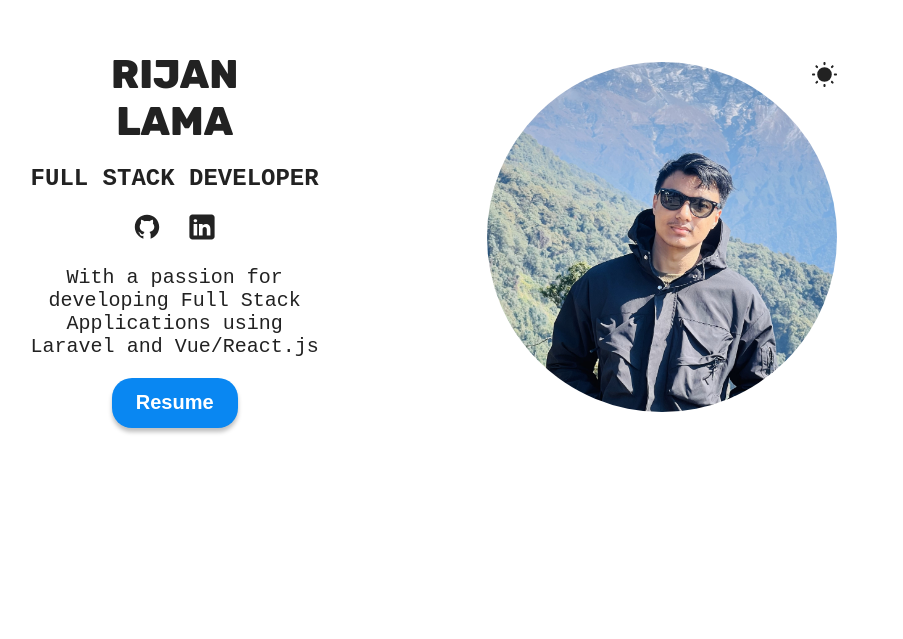
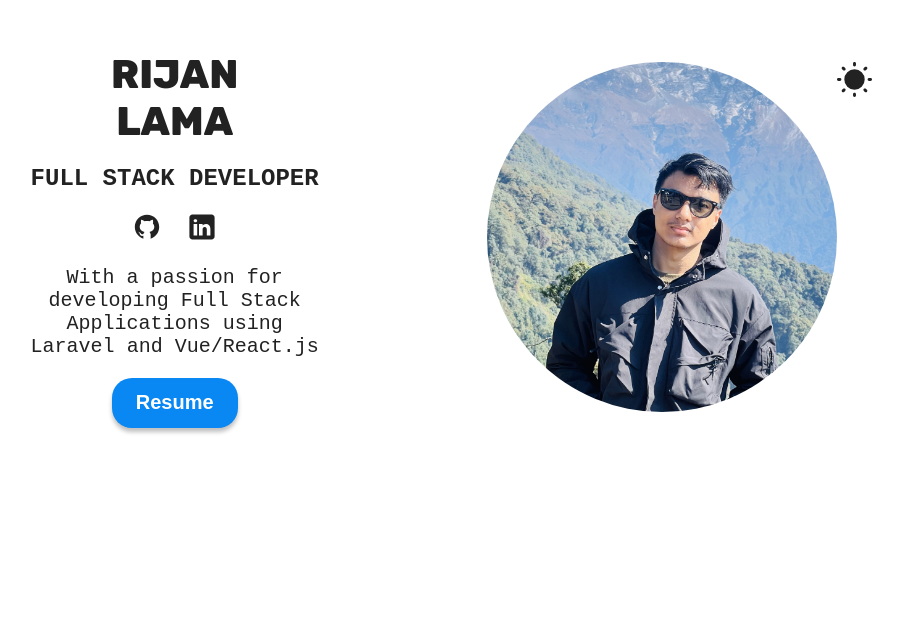
Before and after one commit to mrrijan/React-FullStack-Portfolio, a React (Vite) app: page / in a window 1280 px wide. Shown: the part 161-800 px from the top of the page, without its empty margins (206-1109 px from the left). Built offline with nearby package versions, Linux system fonts and the light colour scheme.

Commit message:
changed toggle icon size

```diff
--- a/src/sections/Hero/HeroStyles.module.css
+++ b/src/sections/Hero/HeroStyles.module.css
@@ -56,8 +56,8 @@
 }
 .colorMode{
     position: absolute;
-    right: 0;
-    width: 25px;
+    right: 10;
+    width: 35px;
 }
 .colorMode:hover{
     cursor: pointer;
```
